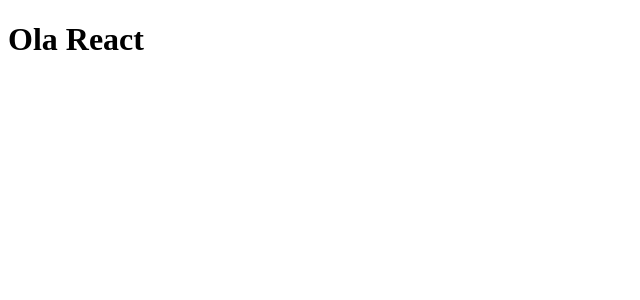
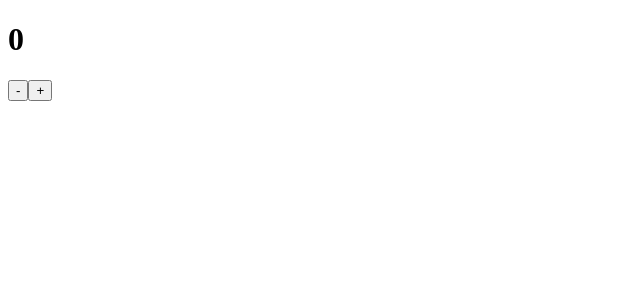
Before and after one commit to lariodiniz/Aprenda-React-na-pratica-, a React app: page / in a window 1280 px wide. Shown: the top 300 px of the page, without its empty margins (0-640 px from the left). Built offline with nearby package versions, Linux system fonts and the light colour scheme.

Commit message:
Fim da Aula 05
Link da Aula:
https://www.youtube.com/watch?v=d5I0nQEyAnw&list=PLXe1Uv1JGlTbrdrcZIZOabEBSpeNeVHD7&index=5

```diff
--- a/src/components/App.js
+++ b/src/components/App.js
@@ -1,7 +1,11 @@
 import React from 'react';
-
+import Contador from './Contador'
 export default class App extends React.Component {
     render(){
-        return <h1>Ola React</h1>
+        return (
+
+            <Contador />
+
+        );
     }
 }
--- /dev/null
+++ b/src/components/Contador.js
@@ -0,0 +1,36 @@
+import React from 'react';
+
+export default class Contador extends React.Component {
+
+    constructor(){
+        super();
+
+        this.state = {
+            contador: 0,
+        };
+    }
+
+    decrementar(){
+        this.setState({
+            contador:this.state.contador - 1,
+        })
+    }
+
+    incrementar(){
+        this.setState({
+            contador:this.state.contador + 1,
+        })
+    }
+
+    render(){
+        return (
+            <div>
+                <h1>{this.state.contador}</h1>
+                <div>
+                    <button onClick={this.decrementar.bind(this)}>-</button>
+                    <button onClick={this.incrementar.bind(this)}>+</button>
+                </div>
+            </div>
+        );
+    }
+}
```
